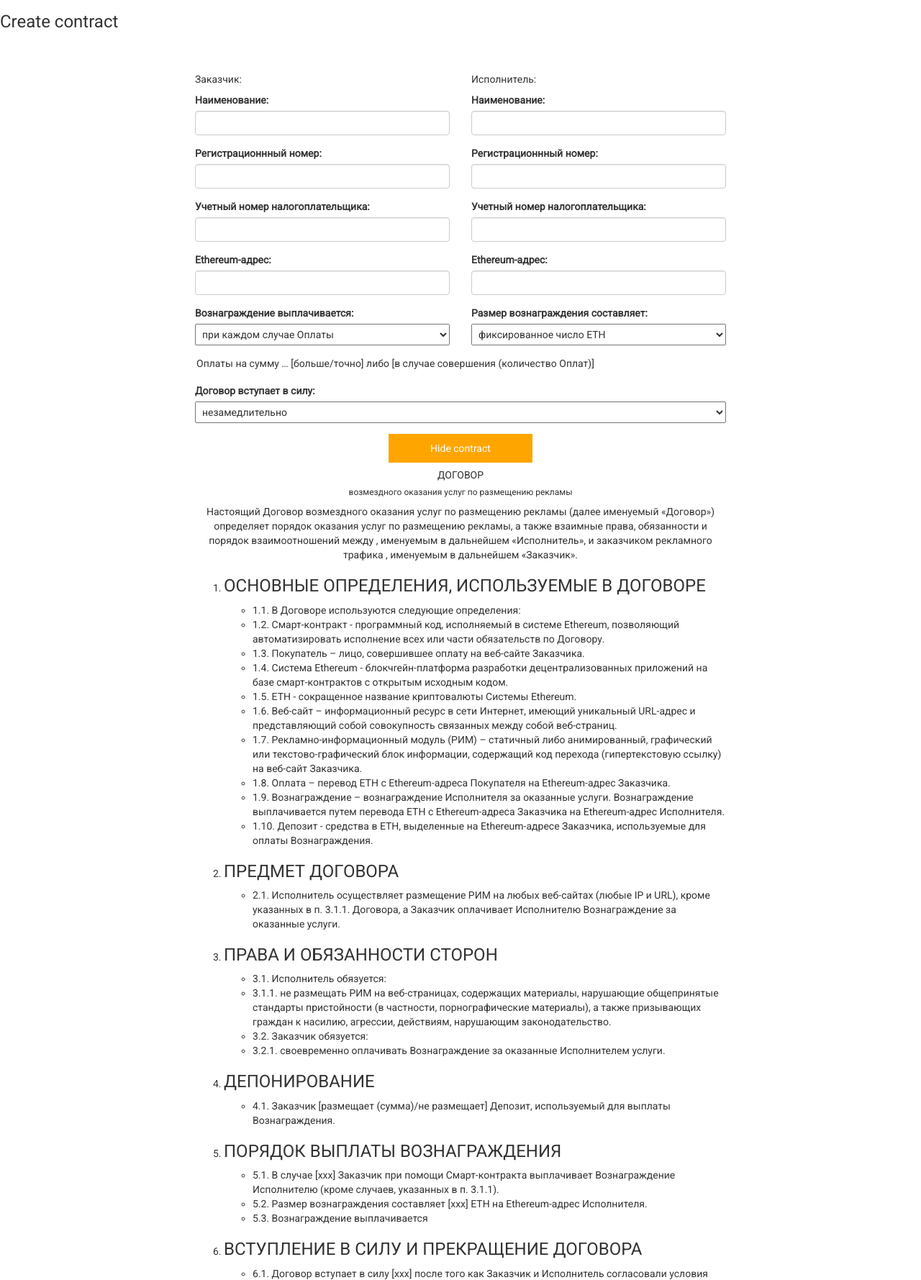
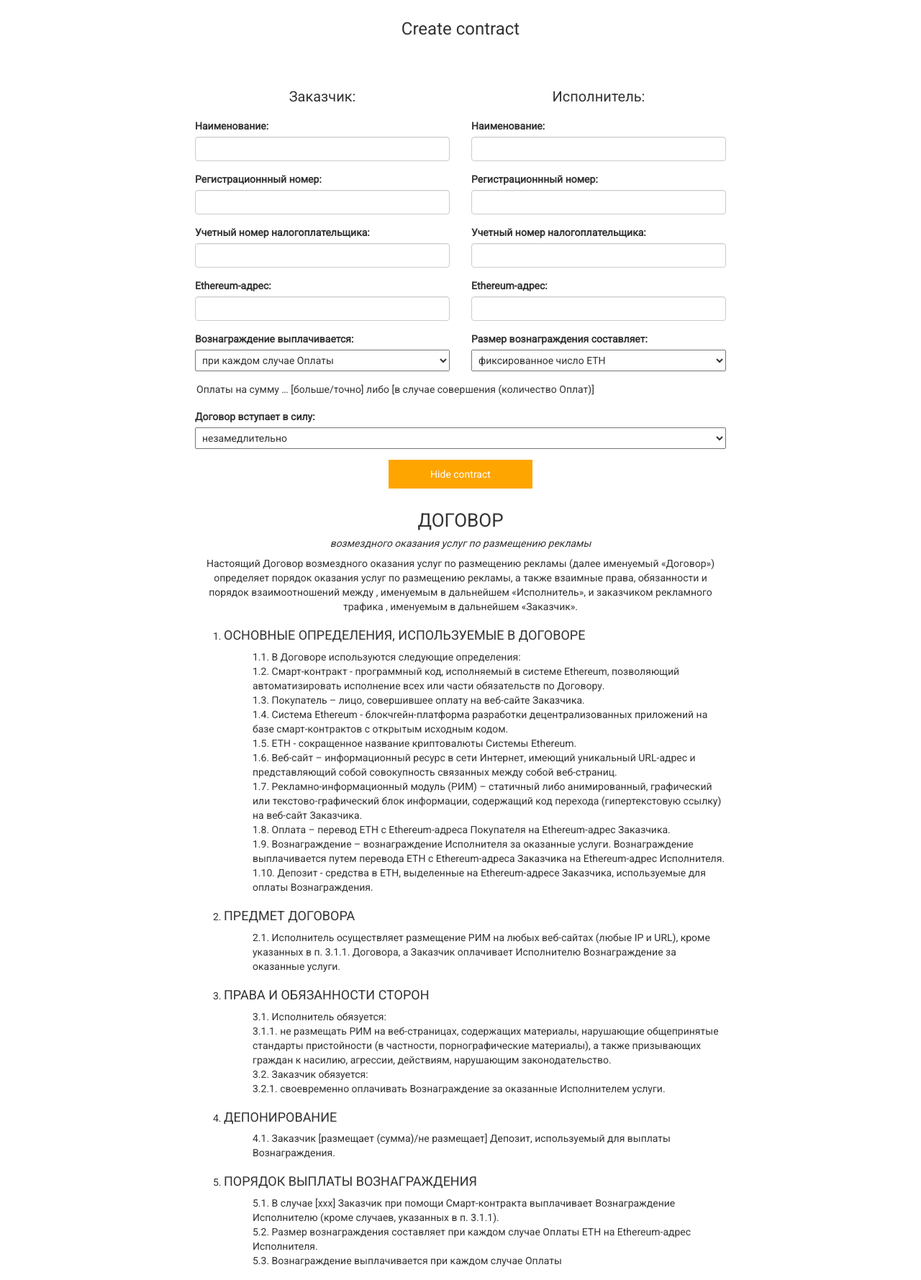
Before and after one commit to HappyCodeHere/coinbalanced-frontend, a website: page src/html/create.html in a window 1280 px wide. Shown: the part 63-1842 px from the top of the page at 72% size. Drawn offline with nearby package versions, Linux system fonts and the light colour scheme; files that its build step writes are made by us from their sources; files whose address does not match are found by name.

Commit message:
last updates

```diff
--- a/src/html/_contract.html
+++ b/src/html/_contract.html
@@ -43,8 +43,8 @@
     <h3>ПОРЯДОК ВЫПЛАТЫ ВОЗНАГРАЖДЕНИЯ</h3>
     <ul>
       <li>5.1. В случае [xxx] Заказчик при помощи Смарт-контракта выплачивает Вознаграждение Исполнителю (кроме случаев, указанных в п. 3.1.1).</li>
-      <li>5.2. Размер вознаграждения составляет [xxx] ETH на Ethereum-адрес Исполнителя.</li>
-      <li>5.3. Вознаграждение выплачивается</li>
+      <li>5.2. Размер вознаграждения составляет <span class="rewards-pay"></span> ETH на Ethereum-адрес Исполнителя.</li>
+      <li>5.3. Вознаграждение выплачивается <span class="amount-rewards"></span></li>
     </ul>
   </li>
   <li>
--- a/src/js/create.js
+++ b/src/js/create.js
@@ -1,6 +1,8 @@
 $(document).ready(() => {
   const $button = $('.togle-contract');
   const $contract = $('article');
+
+  updateContract();
 
   $button.on('click', () => {
     if ($contract.css('display') === 'block') {
@@ -12,9 +14,20 @@ $(document).ready(() => {
     }
   });
 
+  window.addEventListener('input', (event) => {
+    if(event.target.tagName === 'INPUT') {
+      updateContract();
+    }
+  })
+
+  window.addEventListener('change', (event) => {
+    if(event.target.tagName === 'SELECT') {
+      updateContract();
+    }
+  })
 
 
-  const updateContract = () => {
+  function updateContract() {
     const zName = $('[name="z-name"]').val();
     const zReg = $('[name="z-reg"]').val();
     const zUnn = $('[name="z-unn"]').val();
@@ -35,18 +48,12 @@ $(document).ready(() => {
     $('.z-reg-o').text(zReg);
     $('.z-unn-o').text(zUnn);
     $('.z-eth-o').text(zEth);
+
+    const rewardsPay = $('[name="rewards-pay"]').val();
+    const amountRewards = $('[name="amount-rewards"]').val();
+
+    $('.rewards-pay').text(rewardsPay);
+    $('.amount-rewards').text(rewardsPay);
   }
 
-  window.addEventListener('input', (event) => {
-    if(event.target.tagName === 'INPUT') {
-      updateContract();
-    }
-  })
-
-  window.addEventListener('change', (event) => {
-    if(event.target.tagName === 'SELECT') {
-      updateContract();
-    }
-  })
-
 });
--- a/src/js/dashboard.js
+++ b/src/js/dashboard.js
@@ -7,7 +7,7 @@ $(document).ready(() => {
         <td>lorem</td>
         <td>lorem</td>
         <td>lorem</td>
-        <td><a href="/contract.html">open</a></td>
+        <td><a href="/contract.html">publish</a></td>
       </tr>
     `;
 
--- a/src/style/create.scss
+++ b/src/style/create.scss
@@ -4,6 +4,19 @@ section {
   .container {
     width: 60%;
     margin: 50px auto;
+
+    .row > .col-md-6 {
+      h5 {
+        text-align: center;
+        font-size: 20px;
+        margin: 20px 0;
+      }
+    }
+  }
+
+  > h3 {
+    text-align: center;
+    margin: 30px 0;
   }
 
   label {
@@ -46,9 +59,27 @@ section {
 
   article {
     display: block;
+    margin: 30px 0;
 
-    h5, h6, p {
+    h5:first-of-type, h6, p {
       text-align: center;
+    }
+
+    h5 {
+      font-size: 26px;
+    }
+
+    h6 {
+      font-size: 14px;
+      font-style: italic;
+    }
+
+    h3 {
+      font-size: 18px !important;
+    }
+
+    ul {
+      list-style-type: none;
     }
 
     p {
--- a/src/style/main.scss
+++ b/src/style/main.scss
@@ -58,3 +58,17 @@ footer {
     color: white;
   }
 }
+
+body::-webkit-scrollbar {
+  width: 0.7em;
+}
+
+body::-webkit-scrollbar-track {
+  -webkit-box-shadow: inset 0 0 6px rgba(0,0,0,0.3);
+}
+
+body::-webkit-scrollbar-thumb {
+  border-radius: 3px;
+  background-color: darkgrey;
+  outline: 1px solid slategrey;
+}
```
